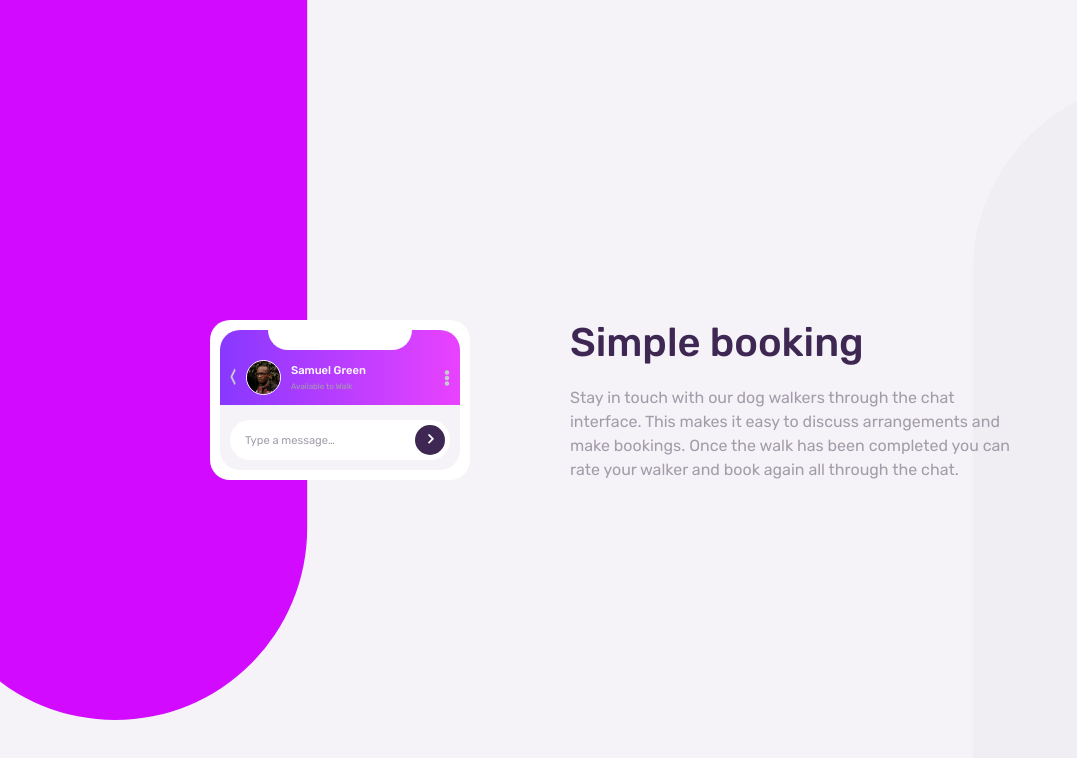
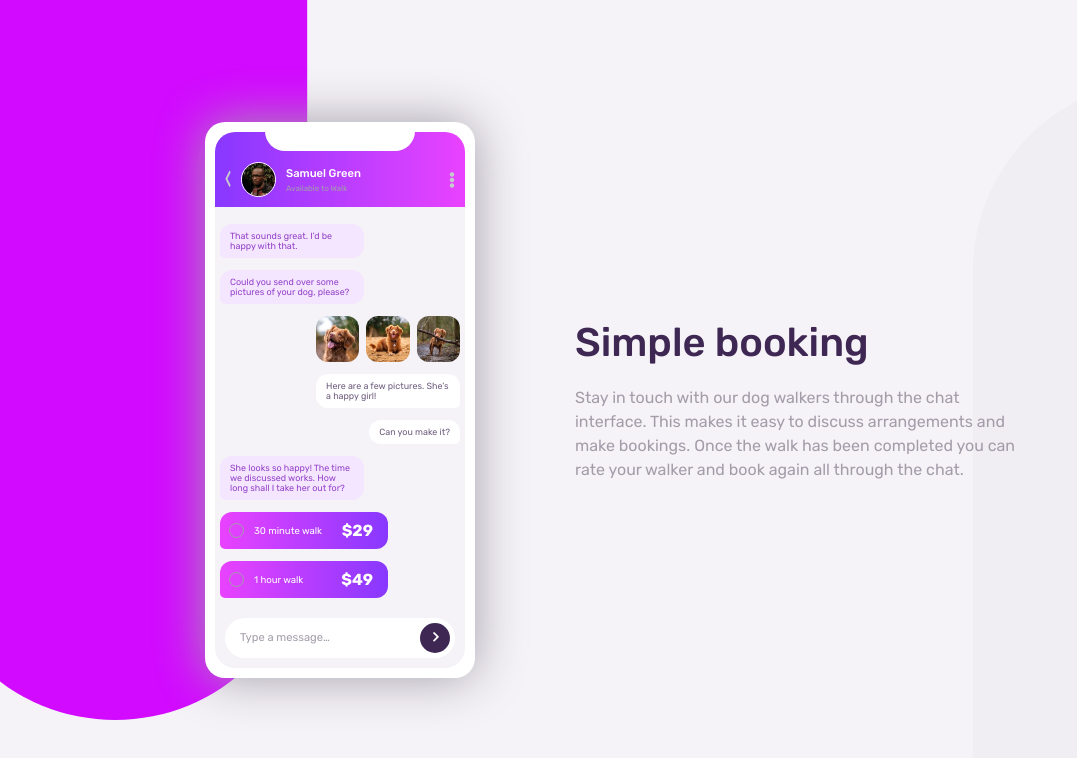
Before and after one commit to krylak123/fn-chat-app-css-illustration, a plain HTML site: page index.html in a window 1280 px wide. Shown: the whole page, without its empty margins (0-1077 px from the left). Drawn offline with Linux system fonts and the light colour scheme.

Commit message:
add structure and styles for message area

```diff
--- a/index.html
+++ b/index.html
@@ -31,7 +31,61 @@
           <span class="phone__phone-icon-menu fas fa-ellipsis-v"></span>
         </div>
       </header>
-      <main class="phone__main"></main>
+      <main class="phone__main">
+        <div class="message message--left">
+          <div class="message__left">
+            <p class="message__content">That sounds great. I’d be happy with that.</p>
+          </div>
+        </div>
+        <div class="message message--left">
+          <div class="message__left">
+            <p class="message__content">Could you send over some pictures of your dog, please?</p>
+          </div>
+        </div>
+        <div class="message message--right">
+          <div class="message__right message__right--img">
+            <div class="message__img-wrap">
+              <img src="./images/dog-image-1.jpg" alt="dog" class="message__img">
+            </div>
+            <div class="message__img-wrap">
+              <img src="./images/dog-image-2.jpg" alt="dog" class="message__img">
+            </div>
+            <div class="message__img-wrap">
+              <img src="./images/dog-image-3.jpg" alt="dog" class="message__img">
+            </div>
+          </div>
+        </div>
+        <div class="message message--right">
+          <div class="message__right">
+            <p class="message__content">Here are a few pictures. She’s a happy girl!</p>
+          </div>
+        </div>
+        <div class="message message--right">
+          <div class="message__right">
+            <p class="message__content">Can you make it?</p>
+          </div>
+        </div>
+        <div class="message message--left">
+          <div class="message__left">
+            <p class="message__content">She looks so happy! The time we discussed works. How long shall I take her out
+              for?</p>
+          </div>
+        </div>
+        <div class="achievement">
+          <div class="achievement__name-wrap">
+            <div class="achievement__check"></div>
+            <p class="achievement__name">30 minute walk</p>
+          </div>
+          <p class="achievement__value">$29</p>
+        </div>
+        <div class="achievement">
+          <div class="achievement__name-wrap">
+            <div class="achievement__check"></div>
+            <p class="achievement__name">1 hour walk</p>
+          </div>
+          <p class="achievement__value">$49</p>
+        </div>
+      </main>
       <footer class="phone__footer">
         <div class="phone__input">
           <p class="phone__input-placeholder">Type a message…</p>
@@ -51,22 +105,6 @@
 
   </main>
 
-  <!-- That sounds great. I’d be happy with that.
-
-  Could you send over some pictures of your dog, please?
-
-  Here are a few pictures. She’s a happy girl!
-
-  Can you make it?
-
-  She looks so happy! The time we discussed works. How long shall I take her out for?
-
-  30 minute walk
-  $29
-
-  1 hour walk
-  $49 -->
-
 </body>
 
 </html>
--- /dev/null
+++ b/scss/_achievement.scss
@@ -0,0 +1,39 @@
+.achievement {
+  display: flex;
+  justify-content: space-between;
+  margin: 12px 0;
+  padding: 9px 15px 9px 9px;
+  width: 70%;
+  color: $color-secondary-white;
+  background: linear-gradient(
+    270deg,
+    $color-gradient-violet,
+    $color-gradient-magenta
+  );
+  border-radius: 12px 12px 12px 5px;
+
+  &:last-child {
+    margin-bottom: 0;
+  }
+
+  &__name-wrap {
+    display: flex;
+    align-items: center;
+  }
+
+  &__check {
+    margin-right: 10px;
+    width: 15px;
+    height: 15px;
+    border: 1px solid $color-primary-text-paragraph;
+    border-radius: 50%;
+  }
+
+  &__name {
+    font-size: 0.6rem;
+  }
+
+  &__value {
+    font-weight: bold;
+  }
+}
--- /dev/null
+++ b/scss/_message.scss
@@ -0,0 +1,55 @@
+.message {
+  display: flex;
+  margin: 12px 0;
+  font-size: 0.56rem;
+  &:last-child {
+    margin: 12px 0 0;
+  }
+
+  &--left {
+    justify-content: flex-start;
+  }
+
+  &--right {
+    justify-content: flex-end;
+  }
+
+  &__left,
+  &__right {
+    padding: 7px 10px;
+    max-width: 60%;
+  }
+
+  &__left {
+    color: $color-primary-text-chat-left;
+    background-color: lighten(
+      $color: $color-primary-text-heading-sub,
+      $amount: 14%
+    );
+    border-radius: 12px 12px 12px 5px;
+  }
+
+  &__right {
+    color: $color-primary-text-chat-right;
+    background-color: $color-secondary-white;
+    border-radius: 12px 12px 5px 12px;
+    &--img {
+      flex-basis: 65%;
+      display: flex;
+      justify-content: space-between;
+      padding: 0;
+      background-color: transparent;
+    }
+  }
+
+  &__img-wrap {
+    flex-basis: 30%;
+    border-radius: 12px;
+    overflow: hidden;
+  }
+
+  &__img {
+    width: 100%;
+    height: 100%;
+  }
+}
--- a/scss/_phone.scss
+++ b/scss/_phone.scss
@@ -1,9 +1,10 @@
 .phone {
   margin: 60px auto;
   padding: 10px;
-  width: 260px;
+  width: 270px;
   background-color: $color-secondary-white;
   border-radius: 20px;
+  box-shadow: 0 0 50px 0 $color-primary-text-paragraph;
 
   //HEADER STYLES
 
@@ -17,10 +18,11 @@
       $color-gradient-magenta
     );
     border-radius: 20px 20px 0 0;
+
     &::before {
       content: '';
       position: absolute;
-      top: 0;
+      top: -1px;
       left: 50%;
       width: 60%;
       height: 20px;
@@ -83,6 +85,11 @@
 
   //MESSAGE AREA STYLES
 
+  &__main {
+    padding: 5px;
+    background-color: $color-secondary-background-app;
+  }
+
   //FOOTER STYLES
 
   &__footer {
--- a/scss/index.scss
+++ b/scss/index.scss
@@ -6,3 +6,5 @@
 @import './main';
 @import './phone';
 @import './info';
+@import './message';
+@import './achievement';
```
Also changed, not shown: css/index.css, 1 other file.
